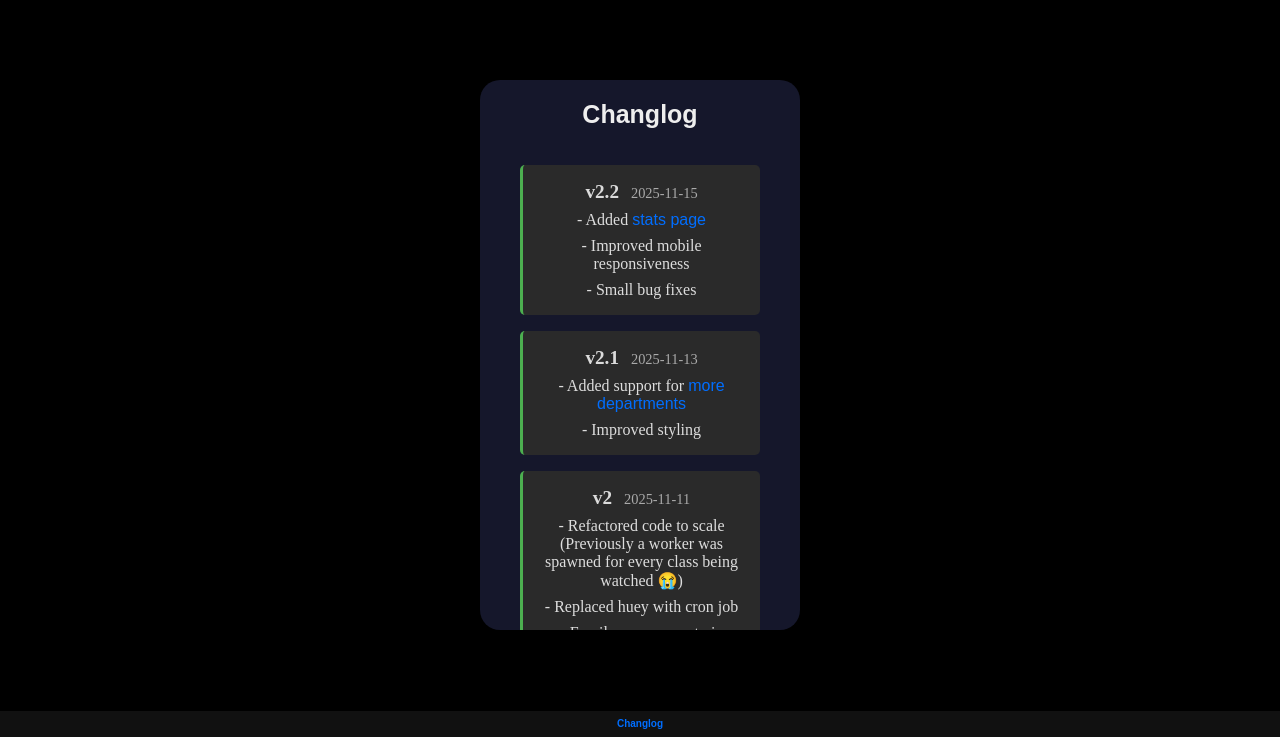
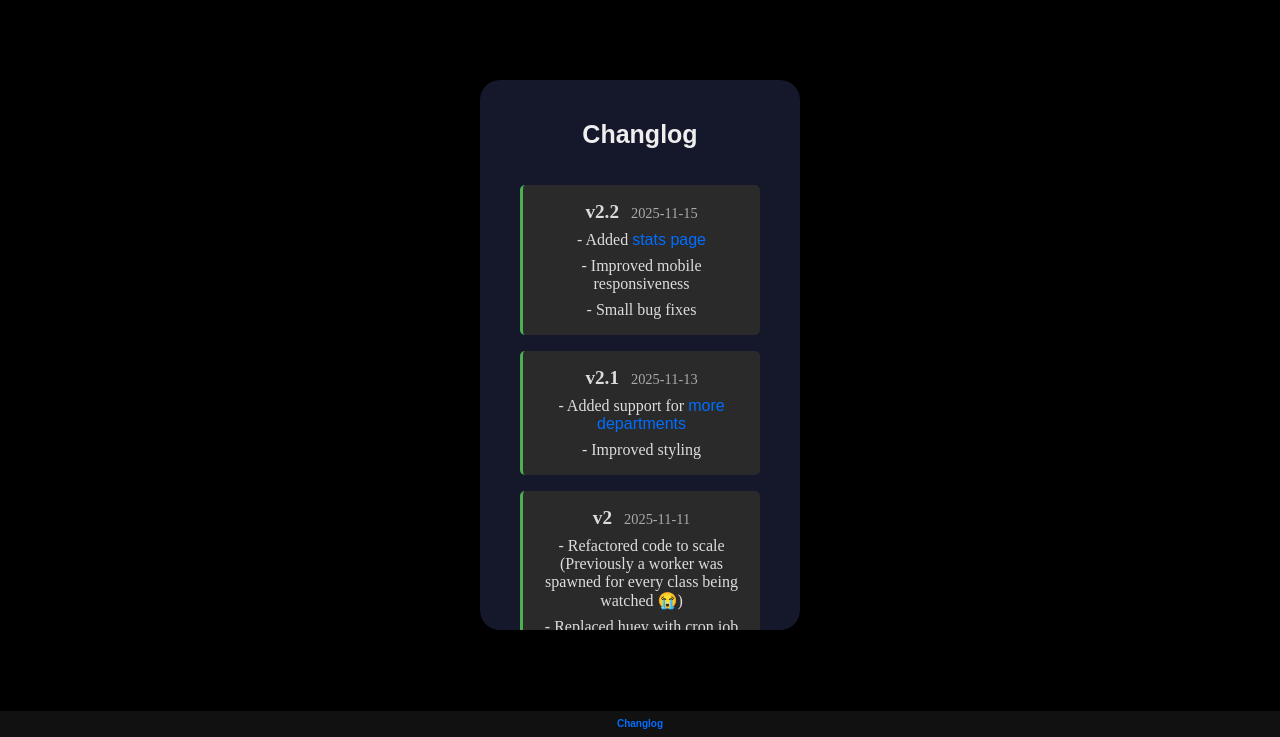
Before and after one commit to julianxchang/Class_Watcher, a Flask app: page /changelog in a window 1280 px wide. Shown: the part 63-800 px from the top of the page. Run offline with Flask 3, Linux system fonts and the light colour scheme.

Commit message:
update changelog

```diff
--- a/app/Templates/changelog.html
+++ b/app/Templates/changelog.html
@@ -33,7 +33,7 @@ endblock %} {% block content %}
         class being watched 😭)
       </p>
       <p>- Replaced huey with cron job</p>
-      <p>- Emails are now sent via Resend API rather than SMTP</p>
+      <p>- Emails are now sent via Resend API instead of SMTP</p>
       <p>- Updated form for better error handling</p>
     </li>
     <li>
--- a/app/static/styles/style.css
+++ b/app/static/styles/style.css
@@ -138,7 +138,7 @@ footer {
   box-sizing: border-box;
   height: auto;
   max-height: 550px;
-  padding: 20px;
+  padding: 40px 20px 0 20px;
   width: 320px;
   overflow-y: auto;
   gap: 20px;
```
